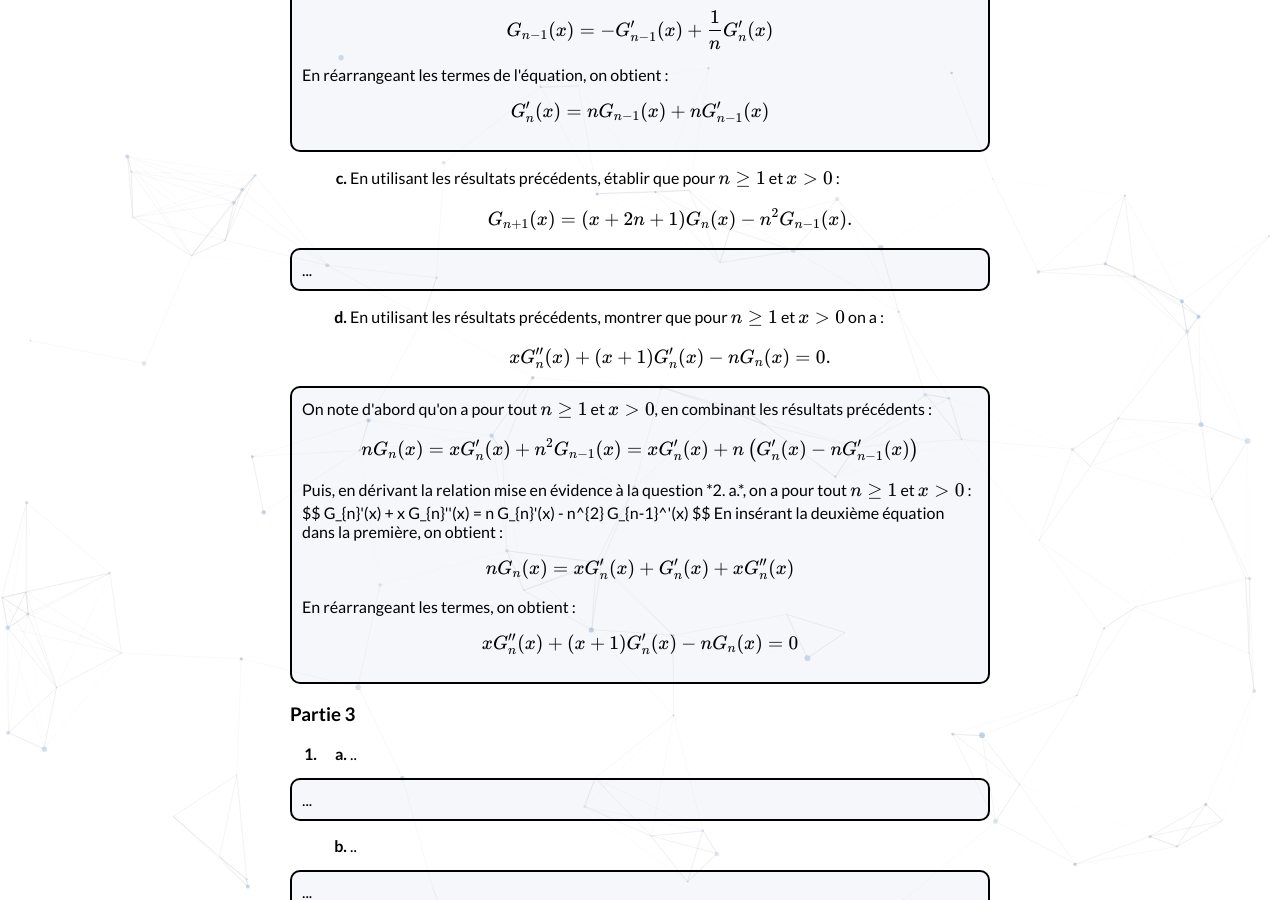
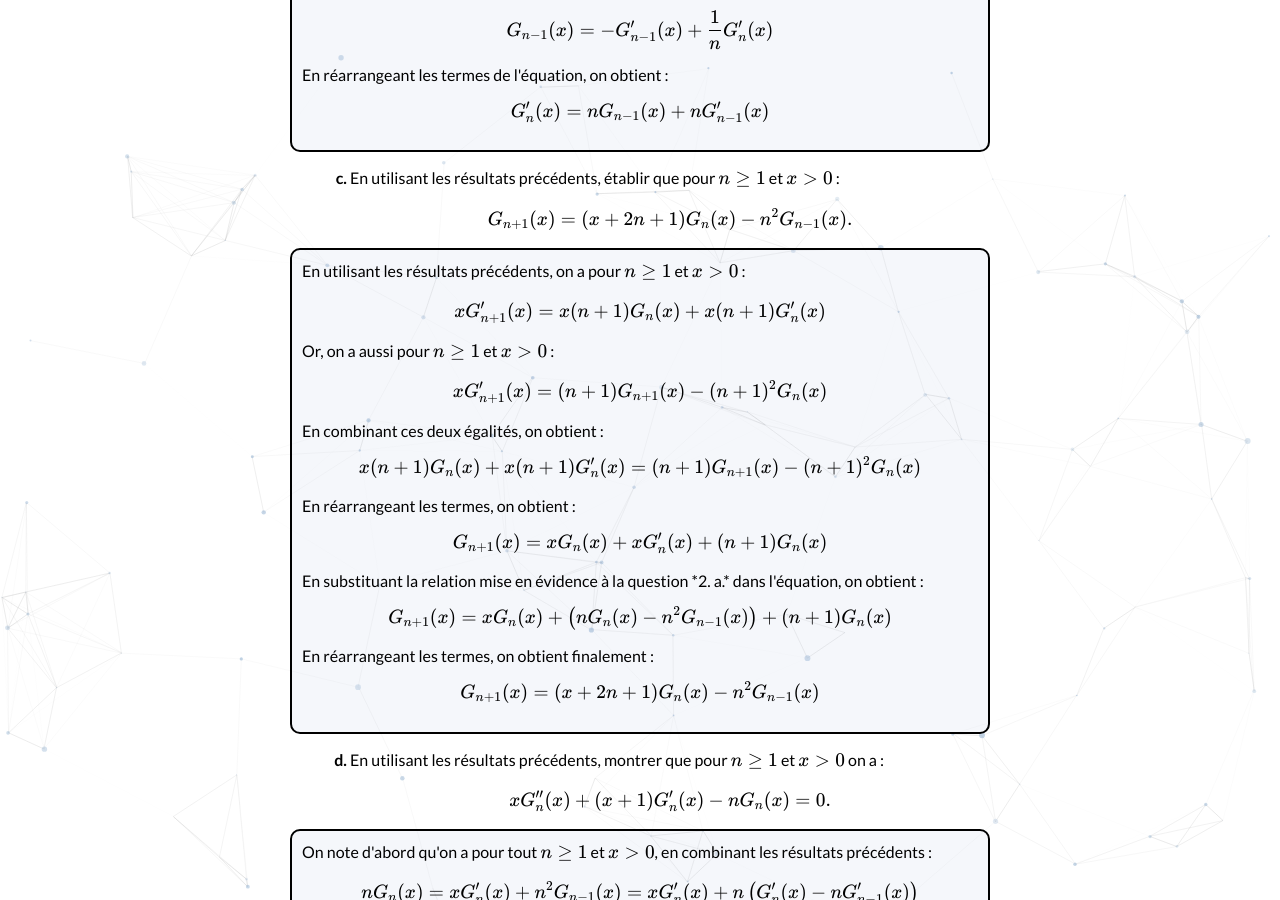
Before and after one commit to bglbrt/bglbrt.github.io, a Jekyll site: the page built from fr/corrections/administrateur_externe_1993.md, in a window 1280 px wide and 900 px high, scrolled down 6412 px. Built offline with Jekyll 4.4.1, drawn with Linux system fonts in a browser that asks for light colours; nearby versions of some CDN libraries; some of the changed text lies outside the part shown.

Commit message:
Fix formatting and integrate integration by parts in administrateur_externe_1993.md

```diff
--- a/fr/corrections/administrateur_externe_1993.md
+++ b/fr/corrections/administrateur_externe_1993.md
@@ -83,13 +83,13 @@
                 <p style="border: solid 2px; border-radius: 10px; background-color:rgba(152, 180, 212, .1); padding-right: 10px; padding-left: 10px; padding-top: 10px; padding-bottom: 10px; margin: 15px 0 15px -60px;">
                     On utilise une intégration par parties.
                     <br><br>
-                    Pour ce faire, on s'appuie sur le résultat de convergence montré dans les questions précédentes, et on note que :
+                    Pour ce faire, on s'appuie sur le résultat de convergence montré dans les questions précédentes et on note que :
                     <br><br>
-                    • la fonction \( t \mapsto e^{-t} \) est de classe \( \mathcal{C}^1 \) sur \( \mathbb{R}_{+}^{*} \)
+                    •  la fonction \( t \mapsto e^{-t} \) est de classe \( \mathcal{C}^1 \) sur \( \mathbb{R}_{+}^{*} \)
                     <br><br>
-                    • pour tout \( n \in \mathbb{N} \), la fonction \( t \mapsto \frac{1}{t^{n+1}} \) est de classe \( \mathcal{C}^1 \) sur \( \mathbb{R}_{+}^{*} \)
+                    •  pour tout \( n \in \mathbb{N} \), la fonction \( t \mapsto \frac{1}{t^{n+1}} \) est de classe \( \mathcal{C}^1 \) sur \( \mathbb{R}_{+}^{*} \)
                     <br><br>
-                    • \( \lim_{t \rightarrow +\infty} \frac{e^{-t}}{t^{n+1}} = 0 \)
+                    •  \( \lim_{t \rightarrow +\infty} \frac{e^{-t}}{t^{n+1}} = 0 \)
                     <br><br>
                     On obtient ainsi pour tout \( n \in \mathbb{N} \) :
                     $$
@@ -285,11 +285,11 @@
                     <br><br>
                     Pour ce faire, on note que :
                     <br><br>
-                    • la fonction \( t \mapsto e^{-t} \) est de classe \( \mathcal{C}^1 \) sur \( \mathbb{R}_{+}^{*} \)
+                    •  la fonction \( t \mapsto e^{-t} \) est de classe \( \mathcal{C}^1 \) sur \( \mathbb{R}_{+}^{*} \)
                     <br><br>
-                    • pour tout \( n \geq 1 \) et tout \( x > 0 \), la fonction \( t \mapsto \frac{(t-x)^{n-1}}{t^{n+1}} \) est de classe \( \mathcal{C}^1 \) sur \( \mathbb{R}_{+}^{*} \)
+                    •  pour tout \( n \geq 1 \) et tout \( x > 0 \), la fonction \( t \mapsto \frac{(t-x)^{n-1}}{t^{n+1}} \) est de classe \( \mathcal{C}^1 \) sur \( \mathbb{R}_{+}^{*} \)
                     <br><br>
-                    • \( \lim_{t \rightarrow +\infty } \frac{e^{-t}(t-x)^{n-1}}{t^{n+1}} = 0 \)
+                    •  \( \lim_{t \rightarrow +\infty } \frac{e^{-t}(t-x)^{n-1}}{t^{n+1}} = 0 \)
                     <br><br>
                     On obtient ainsi pour tout \( n \geq 1 \) et \( x > 0 \) :
                     $$
@@ -316,7 +316,30 @@
                 G_{n+1}(x) = (x+2n+1) G_n(x) - n^2 G_{n-1}(x).
                 $$
                  <p style="border: solid 2px; border-radius: 10px; background-color:rgba(152, 180, 212, .1); padding-right: 10px; padding-left: 10px; padding-top: 10px; padding-bottom: 10px; margin: 15px 0 15px -60px;">
-                    ...
+                    En utilisant les résultats précédents, on a pour \( n\geq 1 \) et \( x > 0 \) :
+                    $$
+                    x G_{n+1}'(x) = x (n+1) G_{n}(x) + x(n+1) G_{n}'(x)
+                    $$
+                    Or, on a aussi pour \( n\geq 1 \) et \( x > 0 \) :
+                    $$
+                    x G_{n+1}'(x) = (n+1) G_{n+1}(x) - (n+1)^{2} G_{n}(x)
+                    $$
+                    En combinant ces deux égalités, on obtient :
+                    $$
+                    x (n+1) G_{n}(x) + x(n+1) G_{n}'(x) = (n+1) G_{n+1}(x) - (n+1)^{2} G_{n}(x)
+                    $$
+                    En réarrangeant les termes, on obtient :
+                    $$
+                    G_{n+1}(x) = x G_{n}(x) + x G_{n}'(x) + (n+1) G_{n}(x)
+                    $$
+                    En substituant la relation mise en évidence à la question *2. a.* dans l'équation, on obtient :
+                    $$
+                    G_{n+1}(x) = x G_{n}(x) + \left( n G_n(x) - n^2 G_{n-1}(x) \right) + (n+1) G_{n}(x)
+                    $$
+                    En réarrangeant les termes, on obtient finalement :
+                    $$
+                    G_{n+1}(x) = (x+2n+1) G_n(x) - n^2 G_{n-1}(x)
+                    $$
                 </p>
             </li>
             <li>
```
